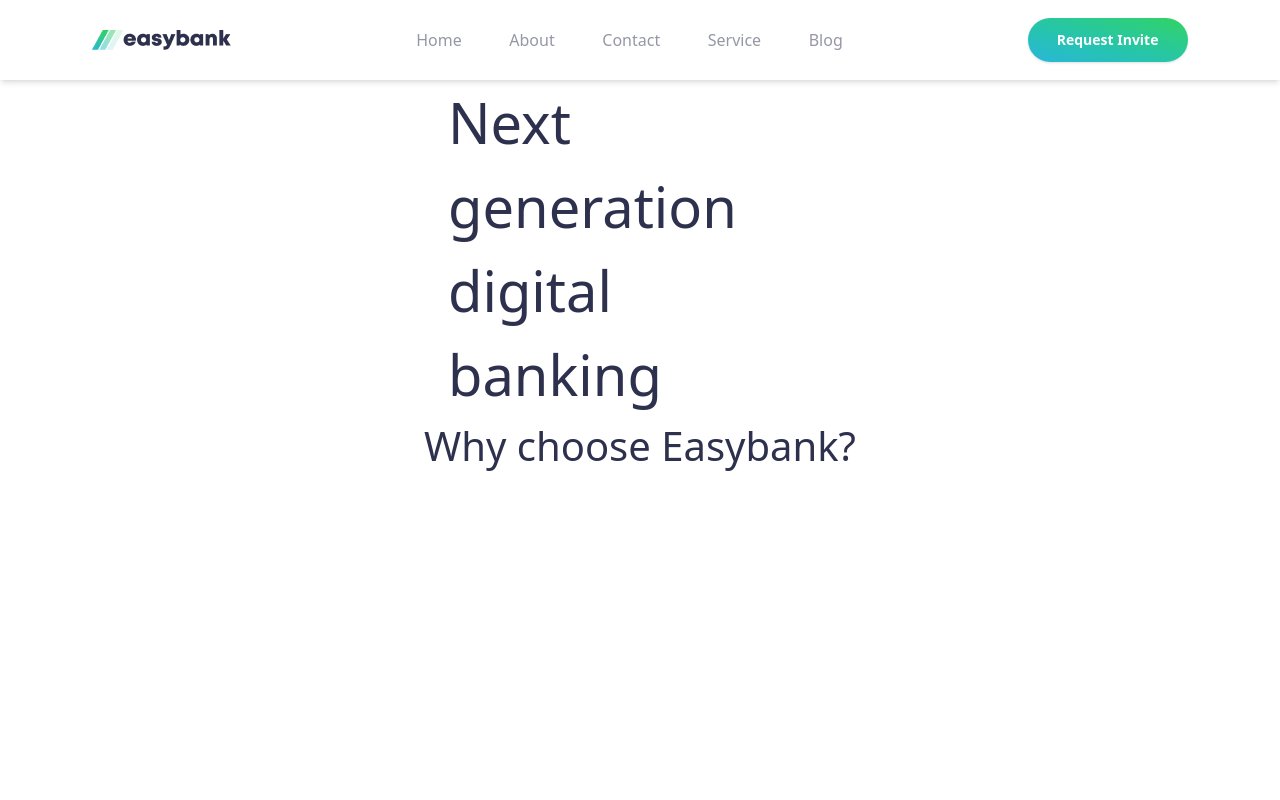
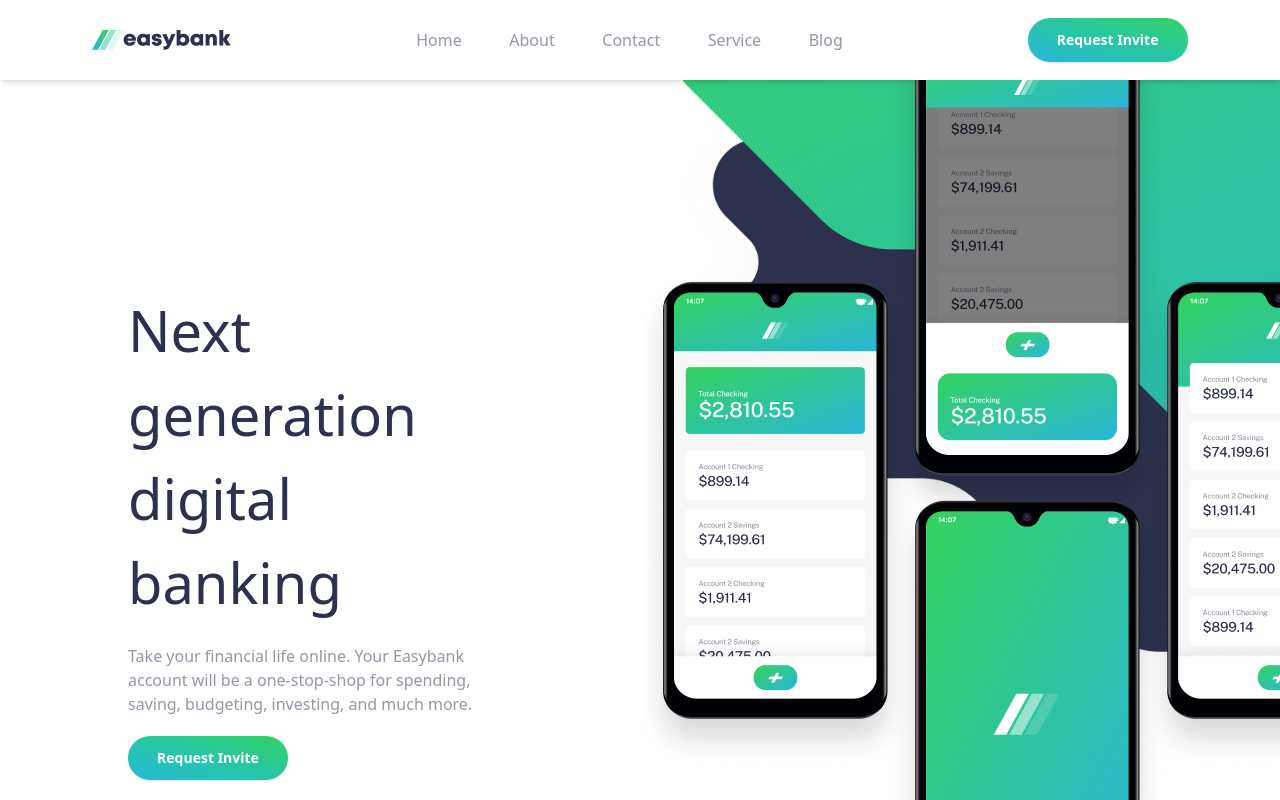
Before and after one commit to FredyHoyos/WebStaticReact, a Next.js app: page / in a window 1280 px wide. Shown: the top 800 px of the page. Built offline with nearby package versions, Linux system fonts and the light colour scheme.

Commit message:
Ingreso imagenes y estucturas principales

```diff
--- /dev/null
+++ b/src/components/atoms/Icon/index.tsx
@@ -0,0 +1,12 @@
+import React from 'react'
+import {Icon} from '@iconify/react'
+
+const Index = ({icon}: {icon: string}) => {
+  return (
+    <div className='gradient rounded-full w-20 h-20 flex justify-center items-center'>
+        <Icon icon={`${icon}`} width="40" height="40" className='text-white'/>
+    </div>
+  )
+}
+
+export default Index
--- a/src/components/atoms/Titles/index.tsx
+++ b/src/components/atoms/Titles/index.tsx
@@ -12,26 +12,30 @@ const HeroTitle = () => {
 
 const MidiumTitle = () => {
     return (
-      <div className='text-center lg:text-left text-[32px] lg:text-[40px] font-light text-secondary max-w-72 lg:max-w-max'>
+      <h2 className='text-center lg:text-left text-[32px] lg:text-[40px] font-light text-secondary max-w-72 lg:max-w-max'>
         Why choose Easybank?
-      </div>
+      </h2>
     )
 }
 
 const SubTitle = () => {
     return (
-      <div>index</div>
+      <h3 className='text-center lg:text-left text-xl lg:text-[24px] font-light text-secondary'>
+        Simple Budgeting</h3>
     )
 }
 
 const TextTitle = () => {
     return (
-      <div>index</div>
+      <h3 className='text-center lg:text-left text-lg font-light text-secondary'>
+        Receive money in any currency with no fees</h3>
     )
 }
-const SubText = () => {
+const SubText = ({text}:{text: string }) => {
     return (
-      <div>index</div>
+      <h3 className='text-base text-gris font-light text-center lg:text-left max-w-72 lg:max-w-96'>
+        {text}
+      </h3>
     )
 }
 
--- /dev/null
+++ b/src/components/molecules/Card/index.tsx
@@ -0,0 +1,17 @@
+import React from 'react'
+import {Icon} from '@iconify/react'
+import { SubText,SubTitle } from '@/components/atoms/Titles'
+
+const Index = () => {
+  return (
+    <div>
+        <div className='gradient rounded-full w-20 h-20 flex justify-center items-center'>
+            <Icon icon="material-symbols:add-card-outline" width="40" height="40" className='text-white'/>
+        </div>
+        <SubTitle/>
+        <SubText text='lorem'/>
+    </div>
+  )
+}
+
+export default Index
--- /dev/null
+++ b/src/components/molecules/HeroImage/index.tsx
@@ -0,0 +1,19 @@
+import React from 'react'
+
+const Index = () => {
+  return (
+    <div className='relative w-1/2 lg:w-max'>
+        <div className='absolute -z-12 -top-20 right-0'>
+            <img src='/Hero1.png' alt='hero1'/>
+        </div>
+        <div className='absolute -z-13'>
+            <img src='/Hero2.png' alt='hero2'/>
+        </div>
+        <div className='flex flex-col w-1/2 lg:w-max'>
+            <img src='/Hero3.png' alt='hero3'/>
+        </div>
+    </div>
+  )
+}
+
+export default Index
--- /dev/null
+++ b/src/components/molecules/HeroMolecule/index.tsx
@@ -0,0 +1,15 @@
+import React from 'react'
+import {HeroTitle, SubText} from "@/components/atoms/Titles";
+import Button from "@/components/atoms/Button/Index";
+
+const Index = () => {
+  return (
+    <div className='flex flex-col gap-5'>
+        <HeroTitle/>
+        <SubText text='Take your financial life online. Your Easybank account will be a one-stop-shop for spending, saving, budgeting, investing, and much more.'/>
+        <Button/>
+    </div>
+  )
+}
+
+export default Index
--- /dev/null
+++ b/src/components/organisms/Hero/index.tsx
@@ -0,0 +1,19 @@
+import React from 'react'
+import HeroTitle from "@/components/molecules/HeroMolecule";
+import HeroImage from "@/components/molecules/HeroImage";
+
+
+const Index = () => {
+  return (
+    <div className='block lg:flex lg:flex-row-reverse justify-between items-center w-full'>
+        <div className='lg:w-1/2 flex flex-col gap-5 justify-end items-end'>
+            <HeroImage/>
+        </div>
+        <div className='lg:w-1/2 flex flex-col gap-5 items-center justify-center'>
+            <HeroTitle/>
+        </div>
+    </div>
+  )
+}
+
+export default Index
--- a/src/components/organisms/Nav/index.tsx
+++ b/src/components/organisms/Nav/index.tsx
@@ -1,6 +1,6 @@
 import React from 'react'
 import NavTitle from '@/components/atoms/NavTitle/Index';
-import Buttom from '@/components/atoms/Buttom/Index';
+import Button from '@/components/atoms/Button/Index';
 
 const Index = () => {
   return (
@@ -15,7 +15,7 @@ const Index = () => {
             <NavTitle title='Service' link='/'/>
             <NavTitle title='Blog' link='/'/>
         </div>
-        <div><Buttom /></div>
+        <div><Button /></div>
     </nav>
   )
 }
--- a/src/pages/index.tsx
+++ b/src/pages/index.tsx
@@ -1,8 +1,10 @@
-import {HeroTitle, MidiumTitle} from "@/components/atoms/Titles";
+import {HeroTitle, MidiumTitle, SubTitle, TextTitle, SubText} from "@/components/atoms/Titles";
+import Hero from "@/components/organisms/Hero";
+import Icon from "@/components/atoms/Icon";
 
 export default function Home() {
-  return <div className=' flex flex-col items-center min-h-screen'>
-    <HeroTitle/>
-    <MidiumTitle/>
+  return <div className=' flex flex-col items-center w-full min-h-screen'>
+    <Hero />
+    <Icon icon="material-symbols:add-card-outline" />
   </div>
 }
```
Also changed, not shown: src/components/atoms/Button/index.tsx (renamed from src/components/atoms/Buttom/Index.tsx).
